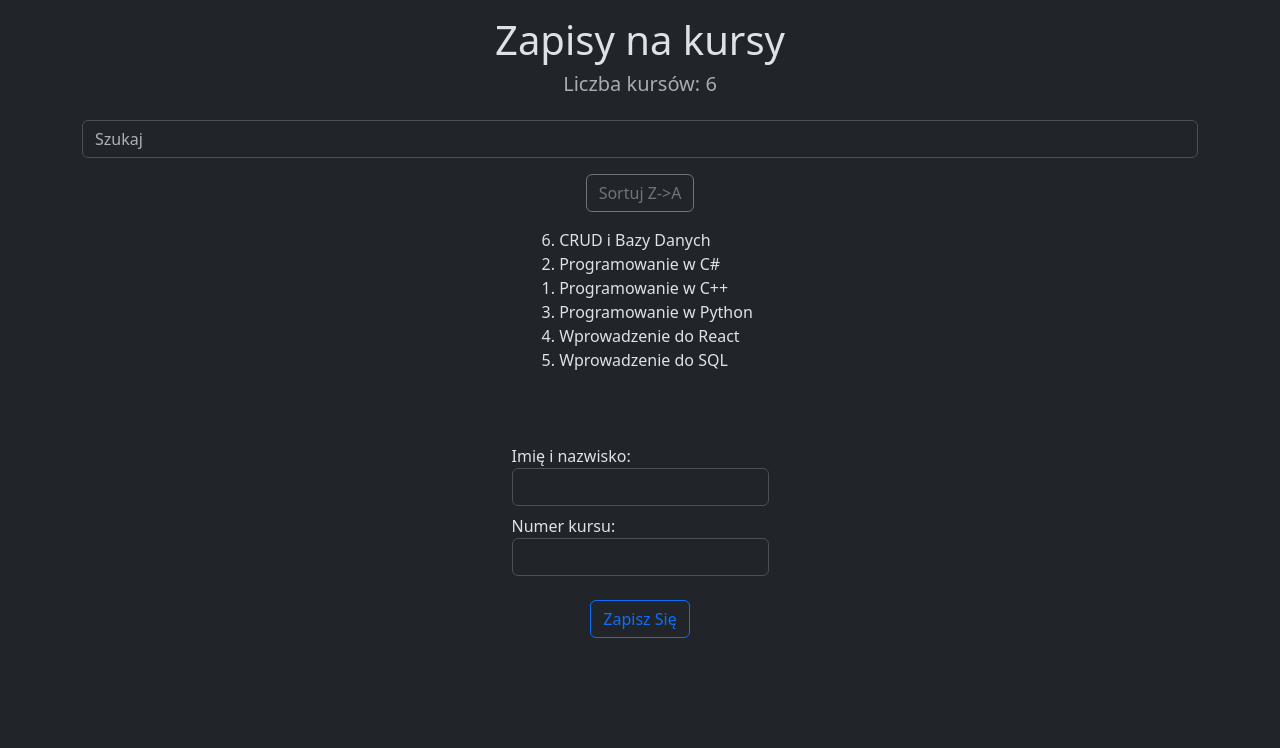
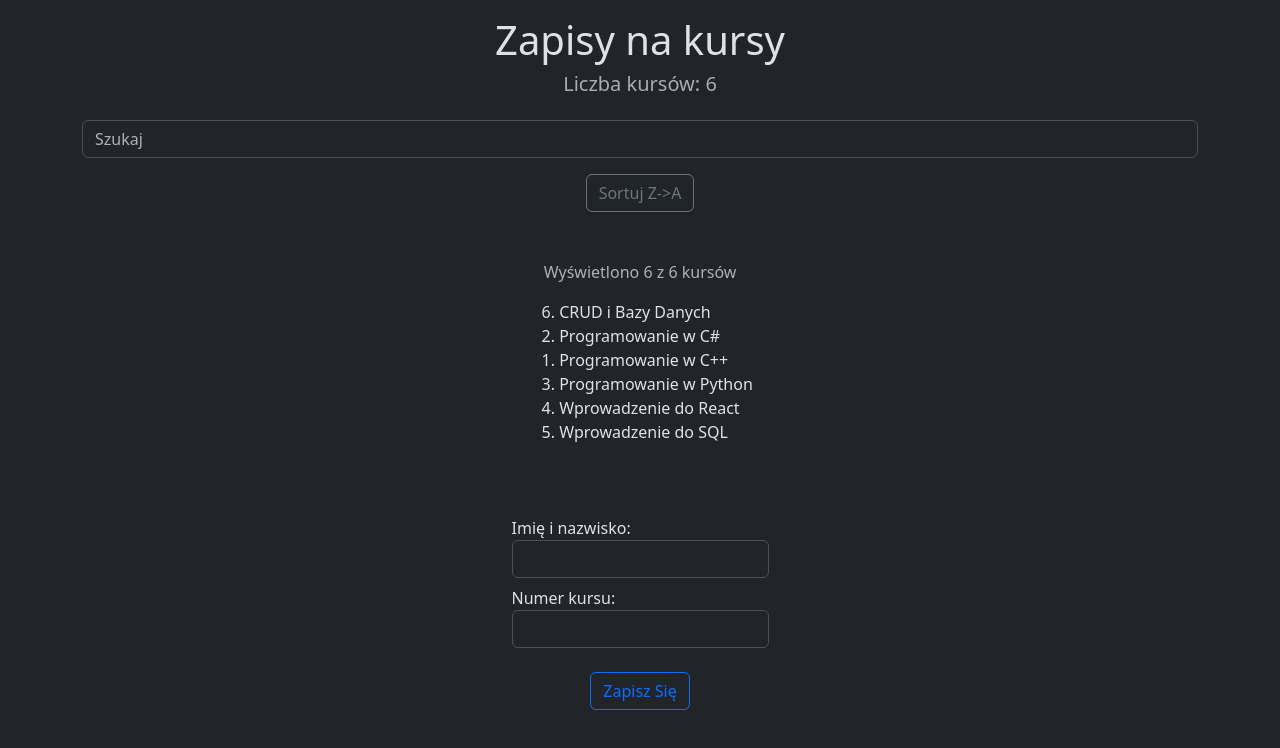
Before and after one commit to Cunny-Connoisseur/Webowe-zadania, a React (Vite) app: page / in a window 1280 px wide. Shown: the top 748 px of the page. Built offline with nearby package versions, Linux system fonts and the light colour scheme.

Commit message:
added counter for visible entries

```diff
--- a/src/components/Courses.jsx
+++ b/src/components/Courses.jsx
@@ -41,7 +41,11 @@ export default ({}) => {
             Sortuj {sortAsc ? 'Z->A' : 'A->Z'}
         </button>
 
-        <ol className="mt-3">
+        <p className="text-body-secondary mt-5 mb-0">
+            Wyświetlono {visible.length} z {course_list.length} kursów
+        </p>
+
+        <ol className="my-3">
             {visible.map(({course, nr}) => (
                 <li key={nr} value={nr}>
                     {course}
```
